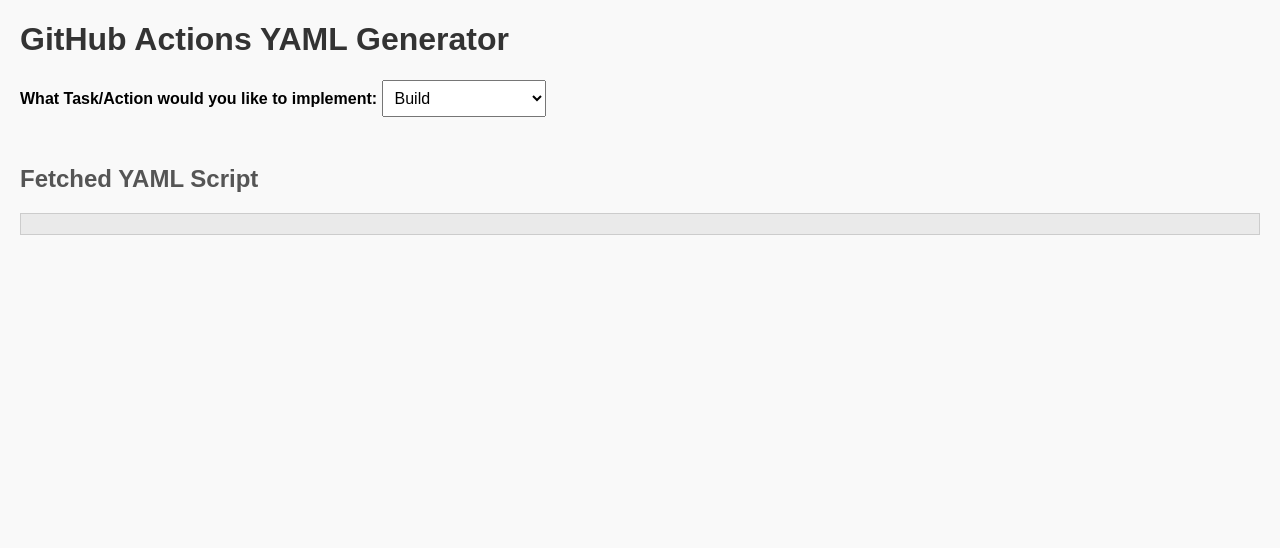
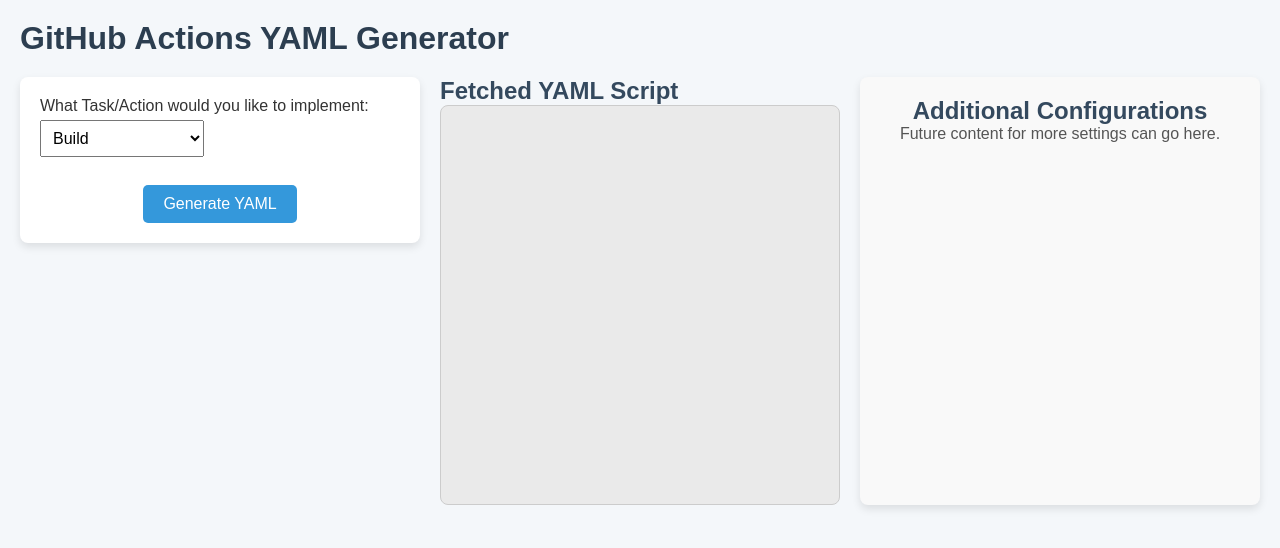
Before and after one commit to ZinxValkyria/test_site, a Flask app: page / in a window 1280 px wide. Shown: the top 548 px of the page. Run offline with Flask 3, Linux system fonts and the light colour scheme.

Commit message:
grid layout

```diff
--- a/app.py
+++ b/app.py
@@ -13,8 +13,9 @@
 @app.route('/fetch_yaml/<task>.yaml', methods=['GET'])
 def fetch_yaml(task):
     yaml_file = f"{task}.yaml"
+    file_path = os.path.join(SCRIPTS_DIR, yaml_file)
     # Check if the file exists before trying to send it
-    if os.path.isfile(os.path.join(SCRIPTS_DIR, yaml_file)):
+    if os.path.isfile(file_path):
         return send_from_directory(SCRIPTS_DIR, yaml_file)
     else:
         return "File not found", 404
--- /dev/null
+++ b/package.json
@@ -0,0 +1,5 @@
+{
+  "devDependencies": {
+    "tailwindcss": "^3.4.11"
+  }
+}
--- a/static/css/styles.css
+++ b/static/css/styles.css
@@ -1,37 +1,90 @@
-/* Basic form styling */
+/* Reset */
+* {
+    margin: 0;
+    padding: 0;
+    box-sizing: border-box;
+}
+
+/* Body styling */
 body {
     font-family: Arial, sans-serif;
-    margin: 20px;
-    background-color: #f9f9f9;
+    background-color: #f4f7fa;
+    padding: 20px;
+    color: #333;
 }
 
 h1 {
-    color: #333;
+    color: #2c3e50;
+    margin-bottom: 20px;
 }
 
-form {
-    margin-bottom: 20px;
+h2 {
+    color: #34495e;
+}
+
+/* Grid layout for splitting the page into 3 sections */
+.container {
+    display: grid;
+    grid-template-columns: 1fr 1fr 1fr;
+    gap: 20px;
+}
+
+/* Left Section: Form styling */
+.left-section form {
+    background-color: #fff;
+    padding: 20px;
+    border-radius: 8px;
+    box-shadow: 0 4px 8px rgba(0, 0, 0, 0.1);
 }
 
 label {
     font-weight: bold;
+    display: block;
+    margin-top: 10px;
 }
 
 select, input[type="checkbox"] {
+    padding: 8px;
+    font-size: 16px;
+    margin-top: 5px;
     margin-bottom: 10px;
-    padding: 8px;
+}
+
+/* YAML output styling */
+.middle-section pre {
+    background-color: #eaeaea;
+    /* padding: 20px; */
+    border-radius: 8px;
+    border: 1px solid #ccc;
+    white-space: pre-wrap;
+    word-wrap: break-word;
+    height: 400px;
+    overflow-y: scroll;
+    font-family: monospace;
+}
+
+/* Right Section */
+.right-section {
+    background-color: #f9f9f9;
+    padding: 20px;
+    border-radius: 8px;
+    box-shadow: 0 4px 8px rgba(0, 0, 0, 0.1);
+    text-align: center;
+    color: #555;
+}
+
+/* Button styling */
+button {
+    padding: 10px 20px;
+    background-color: #3498db;
+    color: white;
+    border: none;
+    border-radius: 5px;
+    cursor: pointer;
+    margin-top: 20px;
     font-size: 16px;
 }
 
-pre {
-    background-color: #eaeaea;
-    padding: 10px;
-    border: 1px solid #ccc;
-    white-space: pre-wrap;
-    word-wrap: break-word;
-    font-family: monospace;
+button:hover {
+    background-color: #2980b9;
 }
-
-h2 {
-    color: #555;
-}
--- a/static/js/script.js
+++ b/static/js/script.js
@@ -19,7 +19,63 @@
         deployTask.addEventListener('change', () => {
             fetchFromLocal(taskSelect.value, deployTask.value);
         });
-    } else {
+    } else {// Wait until the DOM is fully loaded
+        document.addEventListener('DOMContentLoaded', () => {
+            const form = document.getElementById('yamlForm');
+            const generateButton = document.getElementById('generateButton');
+            const scriptOutput = document.getElementById('scriptOutput');
+            const taskSelect = document.getElementById('task');
+            const customFlow = document.getElementById('custom_flow');
+            const deployList = document.getElementById('deploylist');
+
+            // Handle task selection change
+            taskSelect.addEventListener('change', () => {
+                if (taskSelect.value === 'custom') {
+                    customFlow.style.display = 'block';  // Show custom workflow options
+                    deployList.style.display = 'none';
+                } else if (taskSelect.value === 'deploy') {
+                    deployList.style.display = 'block';  // Show deploy options
+                    customFlow.style.display = 'none';
+                } else {
+                    customFlow.style.display = 'none';   // Hide custom workflow options
+                    deployList.style.display = 'none';   // Hide deploy options
+                }
+            });
+
+            // Handle form submission
+            generateButton.addEventListener('click', () => {
+                const taskValue = taskSelect.value;
+                const deployTask = document.getElementById('deploy_task').value;
+
+                fetchFromLocal(taskValue, deployTask);
+            });
+
+            // Fetch the YAML script from the local folder
+            function fetchFromLocal(task, deploytask) {
+                const taskurl = `/fetch_yaml/${task}.yaml`;
+                fetch(taskurl)
+                    .then(response => response.text())
+                    .then(script => {
+                        scriptOutput.textContent = script;
+                    })
+                    .catch(error => {
+                        scriptOutput.textContent = 'Error fetching YAML script.';
+                    });
+
+                if (deploytask) {
+                    const deployurl = `/fetch_yaml/${deploytask}.yaml`;
+                    fetch(deployurl)
+                        .then(response => response.text())
+                        .then(script => {
+                            scriptOutput.textContent += "\n" + script;
+                        })
+                        .catch(error => {
+                            scriptOutput.textContent = 'Error fetching deployment YAML script.';
+                        });
+                }
+            }
+        });
+
         customFlow.style.display = 'none';   // Hide custom workflow options
         deployList.style.display = 'none';   // Hide deploy options
         fetchFromLocal(taskSelect.value);
@@ -43,7 +99,7 @@
         })
         .catch(error => {
             console.error('Error fetching YAML script:', error);
-            document.getElementById('scriptOutput').textContent = 'Error fetching YAML script.';
+            // document.getElementById('scriptOutput').textContent = 'Error fetching YAML script.';
         });
 
     if (deploytask) {
--- a/templates/index.html
+++ b/templates/index.html
@@ -1,15 +1,18 @@
 <!DOCTYPE html>
 <html lang="en">
 <head>
-    <link rel="stylesheet" href="/static/css/styles.css">
-    <script src="/static/js/script.js"></script>
+    <link rel="stylesheet" href="../static/css/styles.css">
+    <script src="../static/js/script.js"></script>
     <meta charset="UTF-8">
     <meta name="viewport" content="width=device-width, initial-scale=1.0">
     <title>GitHub Actions YAML Generator</title>
 </head>
 <body>
     <h1>GitHub Actions YAML Generator</h1>
-    <form action="/generate" method="post">
+    <div class="container">
+        <!-- Left Section: Form -->
+        <div class="left-section">
+            <form action="/generate" method="post" onsubmit="return handleTaskChange()>
                 <label for="task">What Task/Action would you like to implement:</label>
                 <select id="task" name="task" required onchange="handleTaskChange()">
                     <option value="build">Build</option>
@@ -30,12 +33,12 @@
                         <option value="mac">Mac</option>
                     </select><br><br>
 
-            <label for="triggers">Triggers:</label><br>
-            <input type="checkbox" id="push" name="triggers" value="push"> Push
-            <input type="checkbox" id="pull_request" name="triggers" value="pull_request"> Pull Request
-            <input type="checkbox" id="workflow_call" name="triggers" value="workflow_call"> Workflow Call
-            <input type="checkbox" id="workflow_dispatch" name="triggers" value="workflow_dispatch"> Workflow Dispatch
-            <br><br>
+                    <label for="triggers">Triggers:</label>
+                    <br><input type="checkbox" id="push" name="triggers" value="push"> Push<br>
+                    <input type="checkbox" id="pull_request" name="triggers" value="pull_request"> Pull Request<br>
+                    <input type="checkbox" id="workflow_call" name="triggers" value="workflow_call"> Workflow Call<br>
+                    <input type="checkbox" id="workflow_dispatch" name="triggers" value="workflow_dispatch"> Workflow Dispatch<br>
+                    <br>
                 </div>
 
                 <!-- Deployment section (hidden by default) -->
@@ -49,12 +52,21 @@
                         <option value="gh_pages">GitHub Pages</option>
                     </select><br><br>
                 </div>
+                <button type="submit" style="display: block; margin: 0 auto;">Generate YAML</button>
+            </form>
+        </div>
 
-        <!-- <button type="submit">Generate YAML</button> -->
-    </form>
-
-    <!-- YAML Script Output -->
+        <!-- Middle Section: YAML Script Output -->
+        <div class="middle-section">
             <h2>Fetched YAML Script</h2>
             <pre id="scriptOutput"></pre>
+        </div>
+
+        <!-- Right Section: Future Content -->
+        <div class="right-section">
+            <h2>Additional Configurations</h2>
+            <p>Future content for more settings can go here.</p>
+        </div>
+    </div>
 </body>
 </html>
```
Also changed, not shown: 1 other file. Lines whose indentation alone changed are shown as unchanged.
